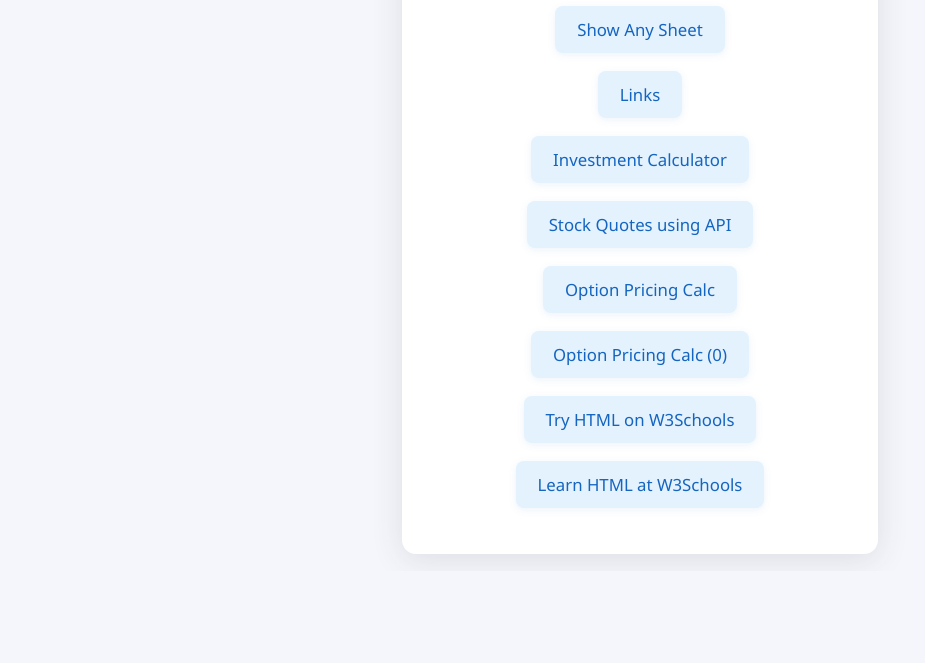
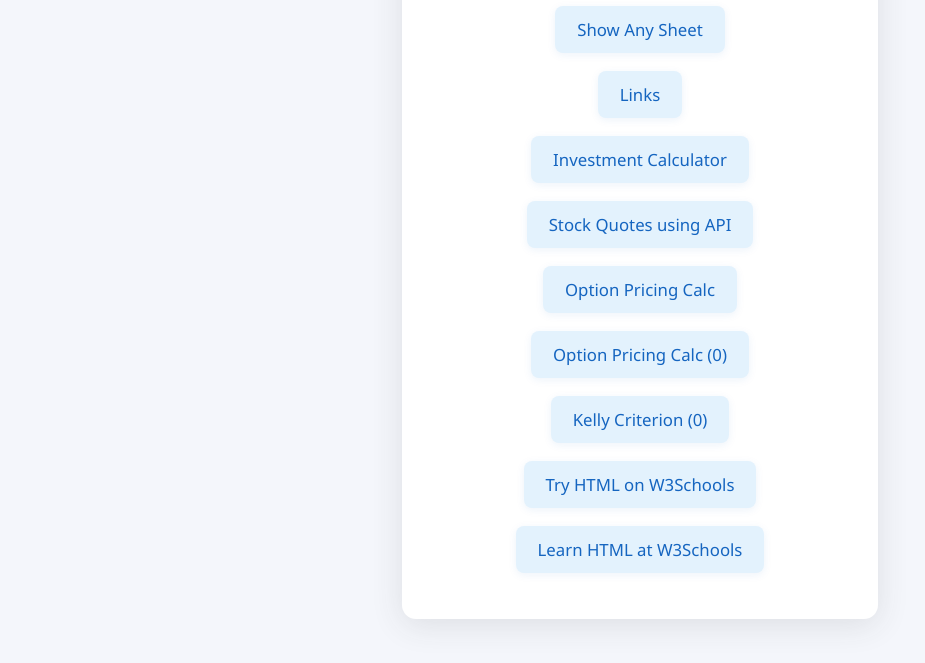
Before and after one commit to mrsameermalii/global, a plain HTML site: page index.html in a window 1280 px wide. Shown: the part 229-892 px from the top of the page, without its empty margins (0-925 px from the left). Before the commit the page ends 800 px from the top, so only its background shows below. Drawn offline with Linux system fonts and the light colour scheme.

Commit message:
Update index.html

```diff
--- a/index.html
+++ b/index.html
@@ -94,6 +94,9 @@
         <a href="OptionPricing0.html" target="_blank">Option Pricing Calc (0)</a>
       </li>
       <li>
+        <a href="KellyCriterion1.html" target="_blank">Kelly Criterion (0)</a>
+      </li>
+      <li>
         <a href="https://www.w3schools.com/html/tryit.asp?filename=tryhtml_default" target="_blank">Try HTML on W3Schools</a>
       </li>
       <li>
```
